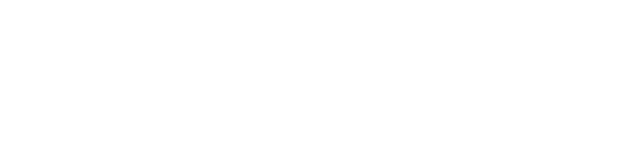
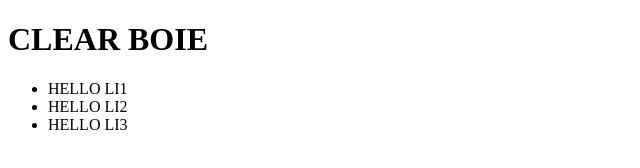
Before and after one commit to vigilanteX/BradTraversyJS, a plain HTML site: page Section7/index12.html in a window 1280 px wide. Shown: the whole page, without its empty margins (0-640 px from the left). Drawn offline with Linux system fonts and the light colour scheme.

Commit message:
remove child

```diff
--- a/Section7/index12.html
+++ b/Section7/index12.html
@@ -6,7 +6,12 @@
 </head>
 <body>
 <h1 id="clear">CLEAR BOIE</h1>
+<ul id="container-parent">
+    <li>HELLO LI1</li>
+    <li>HELLO LI2</li>
+    <li>HELLO LI3</li>
 
+</ul>
 <script src="removeElementMethod.js"></script>
 </body>
 </html>
--- a/Section7/removeElementMethod.js
+++ b/Section7/removeElementMethod.js
@@ -1,2 +1,9 @@
-const clearId=document.querySelector('#clear')
-clearId.remove()
+// //REMOVE
+// const clearId=document.querySelector('#clear')
+// clearId.remove()
+
+//REMOVE CHILD
+// const ul=document.querySelector('ul');
+// const li = ul.querySelector('li:nth-child(2)');
+// ul.removeChild(li)
+// console.log(li.textContent)
```
